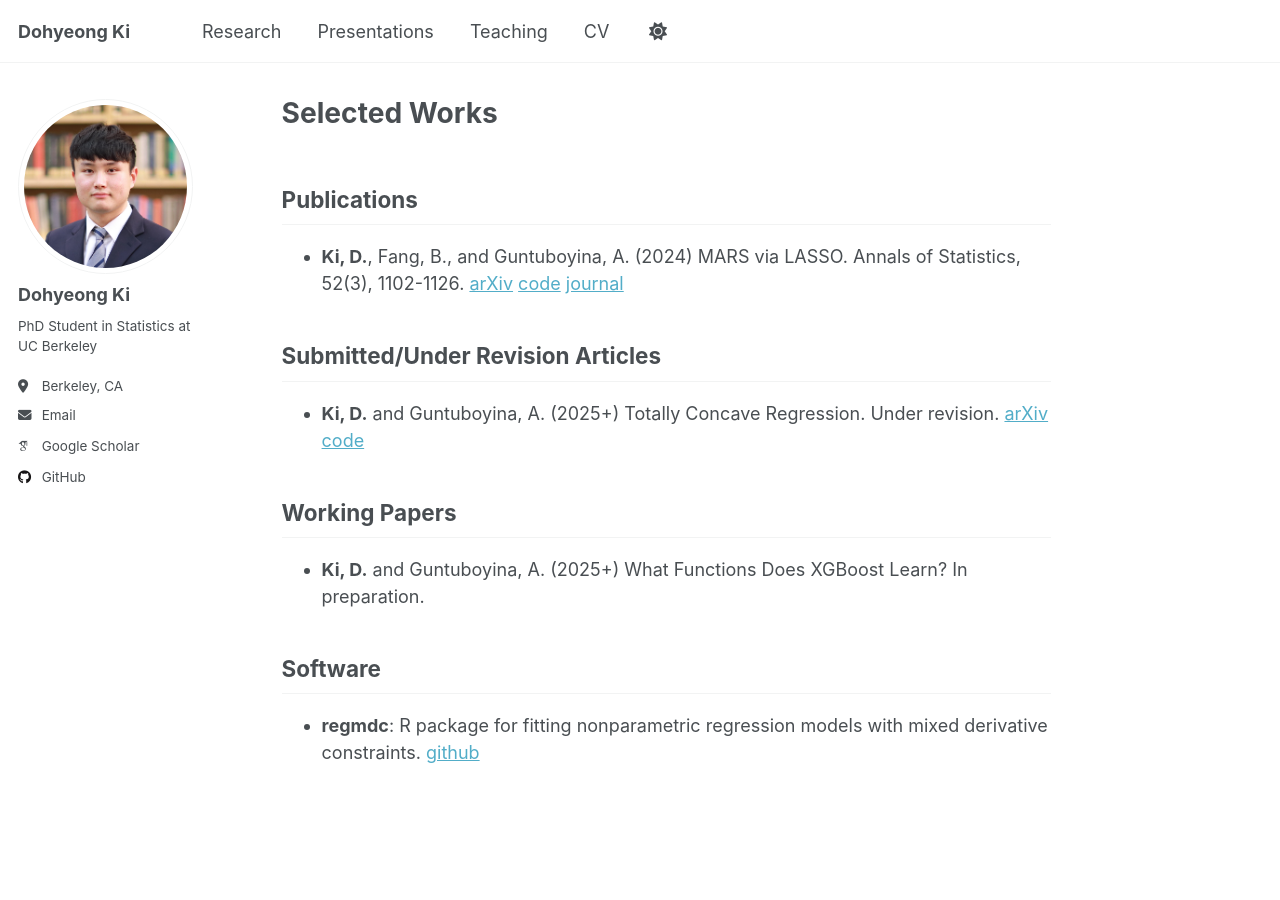
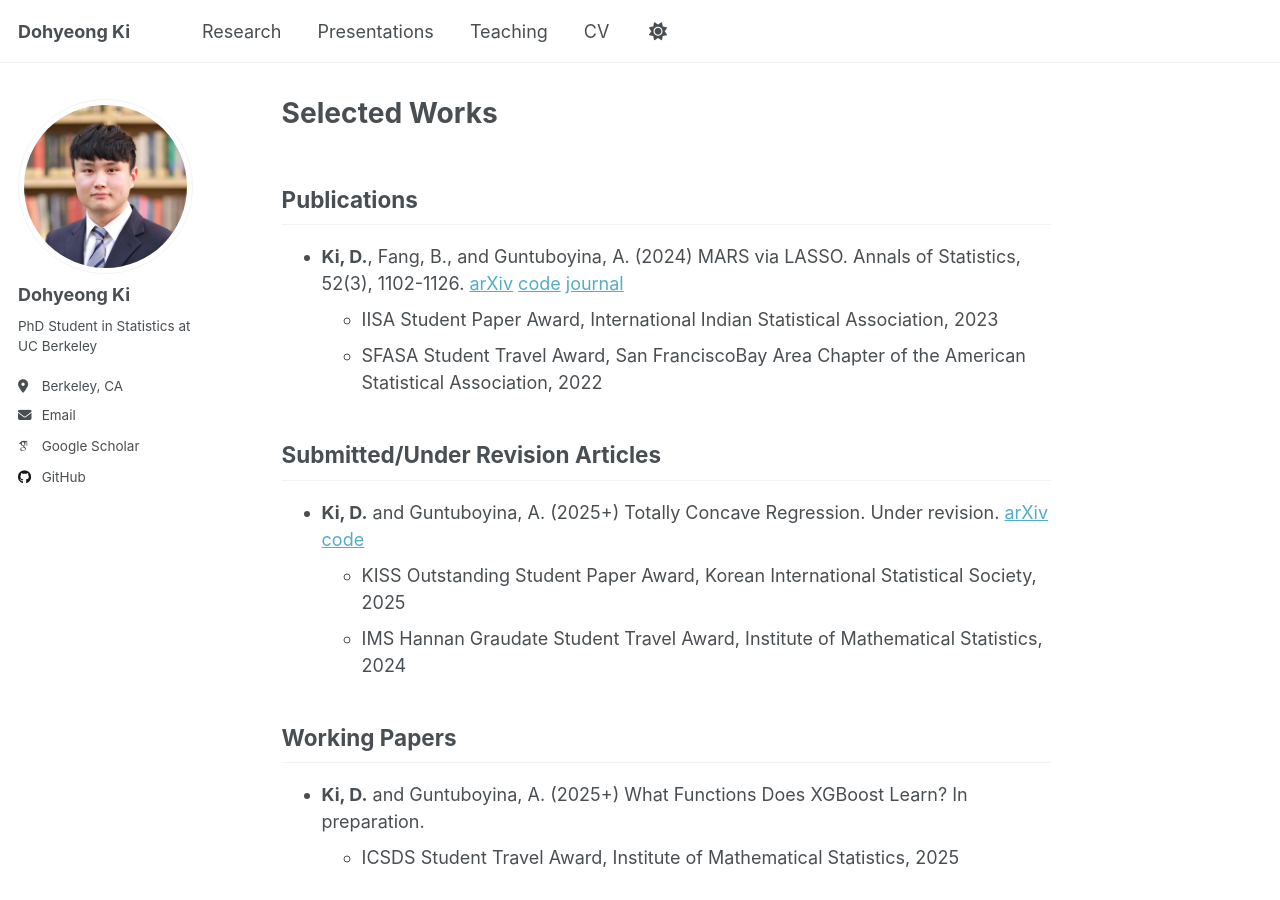
Before and after one commit to DohyeongKi/dohyeongki.github.io, a Jekyll site: the page built from _pages/research.md, in a window 1280 px wide and 900 px high. Built offline with Jekyll 4.4.1, drawn with Linux system fonts in a browser that asks for light colours; some web fonts are replaced; a script that is not in the unit is left out.

Commit message:
Update research

```diff
--- a/_pages/research.md
+++ b/_pages/research.md
@@ -8,17 +8,19 @@ author_profile: true
 ## Publications
 
 - **Ki, D.**, Fang, B., and Guntuboyina, A. (2024) MARS via LASSO. Annals of Statistics, 52(3), 1102-1126. [arXiv](https://arxiv.org/abs/2111.11694) [code](https://github.com/DohyeongKi/mars-lasso-paper) [journal](https://projecteuclid.org/journals/annals-of-statistics/volume-52/issue-3/MARS-via-LASSO/10.1214/24-AOS2384.full)
-
+    - IISA Student Paper Award, International Indian Statistical Association, 2023
+    - SFASA Student Travel Award, San FranciscoBay Area Chapter of the American Statistical Association, 2022
 
 ## Submitted/Under Revision Articles
 
 - **Ki, D.** and Guntuboyina, A. (2025+) Totally Concave Regression. Under revision. [arXiv](https://arxiv.org/abs/2501.04360) [code](https://github.com/DohyeongKi/tc-reg-paper)
-
+    - KISS Outstanding Student Paper Award, Korean International Statistical Society, 2025
+    - IMS Hannan Graudate Student Travel Award, Institute of Mathematical Statistics, 2024
 
 ## Working Papers
 
 - **Ki, D.** and Guntuboyina, A. (2025+) What Functions Does XGBoost Learn? In preparation.
-
+    - ICSDS Student Travel Award, Institute of Mathematical Statistics, 2025
 
 ## Software
 
```
